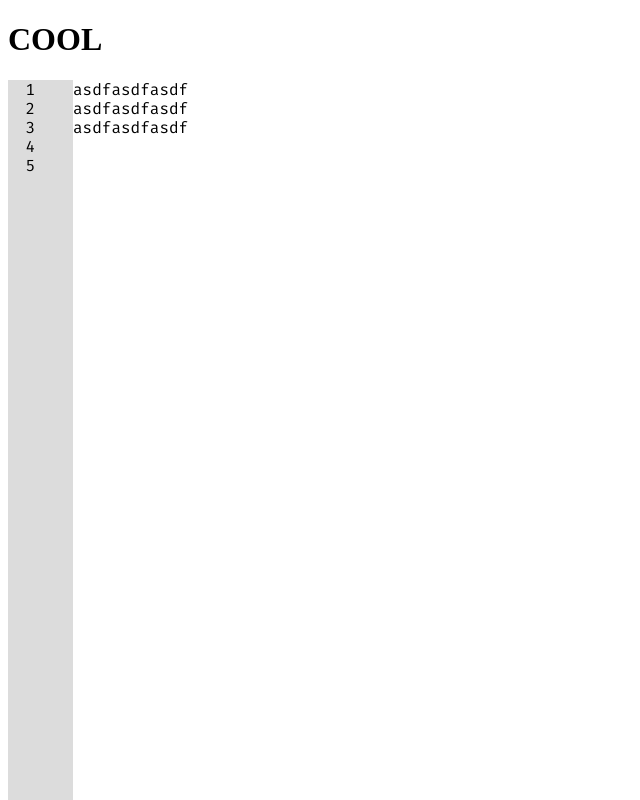
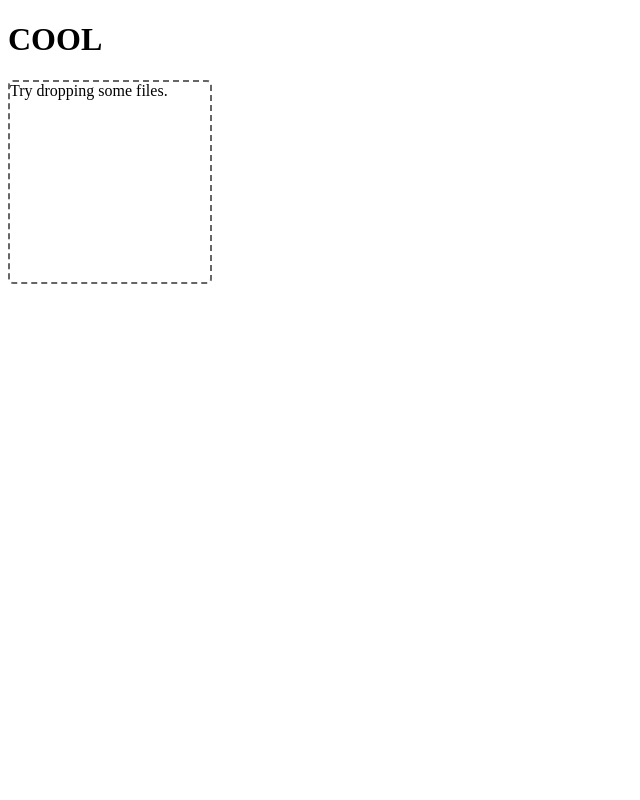
Before and after one commit to creedasaurus/govmweb, a React app: page / in a window 1280 px wide. Shown: the top 800 px of the page, without its empty margins (0-640 px from the left). Built offline with nearby package versions, Linux system fonts and the light colour scheme.

Commit message:
Adjusting the scope of this project

```diff
--- a/package.json
+++ b/package.json
@@ -33,6 +33,7 @@
   "dependencies": {
     "bootstrap": "^4.0.0-beta.2",
     "react": "^16.0.0",
-    "react-dom": "^16.0.0"
+    "react-dom": "^16.0.0",
+    "react-dropzone": "^4.2.2"
   }
 }
--- /dev/null
+++ b/src/app/Uploader/Uploader.jsx
@@ -0,0 +1,24 @@
+import React from 'react';
+import Dropzone from 'react-dropzone';
+
+class Uploader extends React.Component {
+    render() {
+        return (
+            <Dropzone accept="text/plain">
+                {({isDragActive, isDragReject, acceptedFiles, rejectedFiles}) => {
+                    if (isDragActive) {
+                        return "This file is authorized";
+                    }
+                    if (isDragReject) {
+                        return "This file is not authorized";
+                    }
+                    return acceptedFiles.length || rejectedFiles.length
+                        ? `Accepted ${acceptedFiles.length}, rejected ${rejectedFiles.length} files`
+                        : "Try dropping some files.";
+                }}
+            </Dropzone>
+        )
+    }
+}
+
+export default Uploader;
--- a/src/app/VmApp.jsx
+++ b/src/app/VmApp.jsx
@@ -1,6 +1,8 @@
 import React from 'react';
 import './VmApp.scss';
-import Editor from './Editor.jsx';
+// SOMEDAY
+// import Editor from './Editor.jsx';
+import Uploader from './Uploader/Uploader.jsx'
 
 class VmApp extends React.Component {
   constructor(props) {
@@ -12,7 +14,7 @@ class VmApp extends React.Component {
     return (
         <div id="vm-container">
           <h1>COOL</h1>
-          <Editor/>
+          <Uploader></Uploader>
         </div>
     );
   }
```
Also changed, not shown: src/app/Editor/Cursor/Cursor.jsx (renamed from src/app/Cursor/Cursor.jsx), src/app/Editor/Cursor/Cursor.scss (renamed from src/app/Cursor/Cursor.scss), src/app/Editor/Editor.jsx (renamed from src/app/Editor.jsx), src/app/Editor/Editor.scss (renamed from src/app/Editor.scss), src/app/Uploader/Uploader.scss (added), 1 other file (tests, documents, lock files or other folders).
